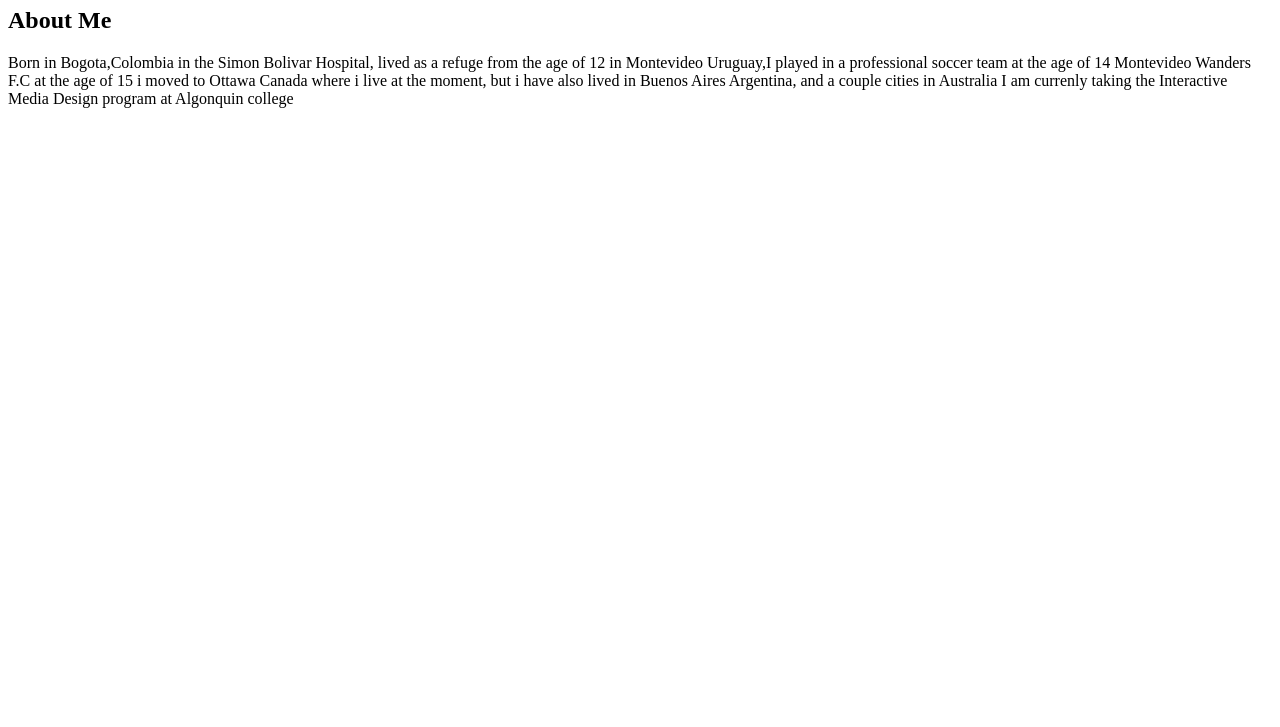
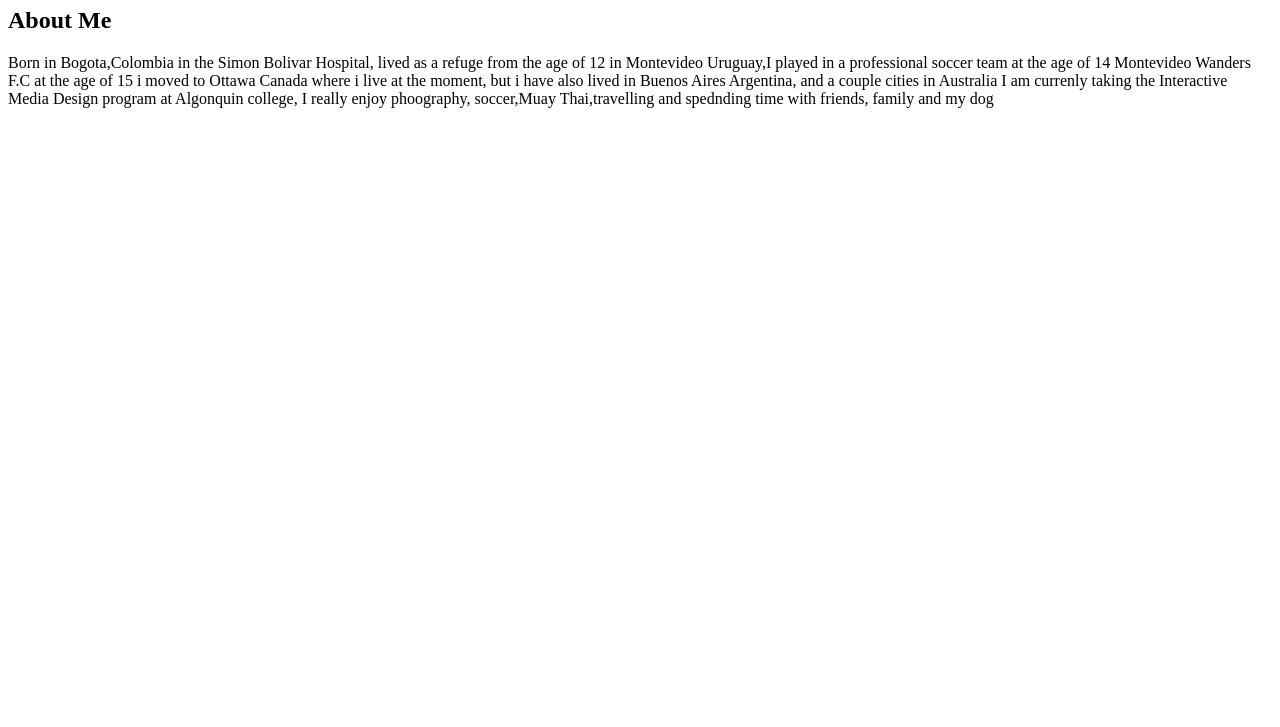
Before and after one commit to AlejandroRod1992/html-assigment, a plain HTML site: page index.html in a window 1280 px wide. Shown: the part 73-800 px from the top of the page. Drawn offline with Linux system fonts and the light colour scheme.

Commit message:
paragraph

```diff
--- a/index.html
+++ b/index.html
@@ -14,7 +14,8 @@
         in Montevideo Uruguay,I played in a professional soccer team at the age of 14
         Montevideo Wanders F.C at the age of 15 i moved to Ottawa Canada where i live at the moment,
         but i have also lived in Buenos Aires Argentina, and a couple cities in Australia </p1>
-        <p2>I am currenly taking the Interactive Media Design program at Algonquin college </p2>
+        <p2>I am currenly taking the Interactive Media Design program at Algonquin college, I really enjoy
+            phoography, soccer,Muay Thai,travelling and spednding time with friends, family and my dog </p2>
 
 
     </article>
```
